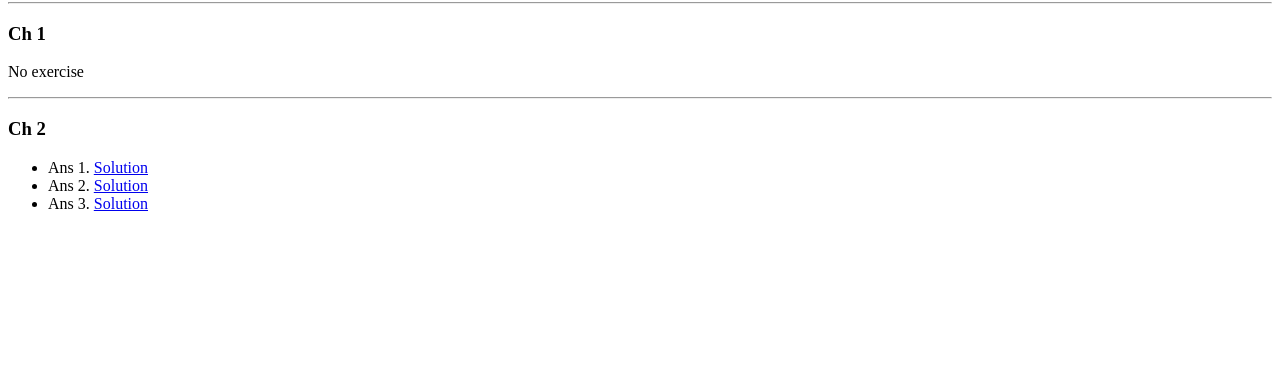
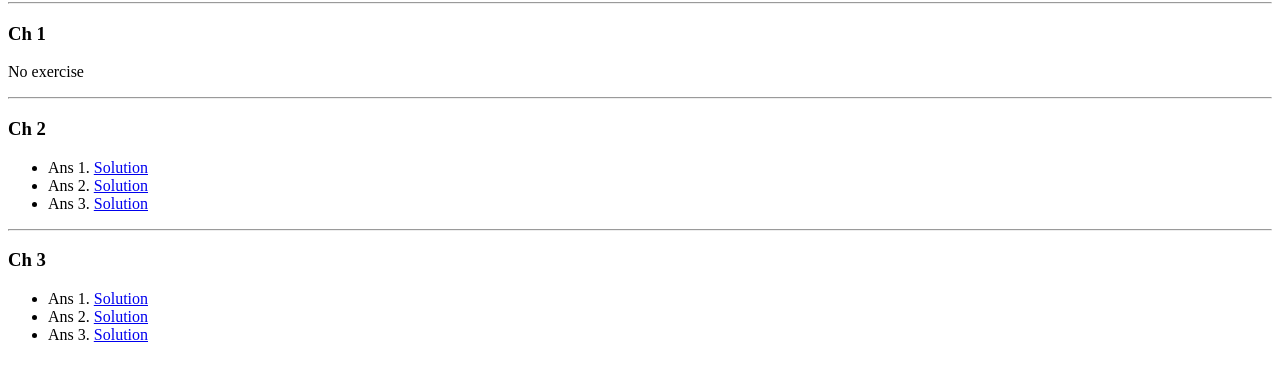
Before and after one commit to DarkShadow20/Eloquent-JavaScript, a plain HTML site: page index.html in a window 1280 px wide. Shown: the part 78-456 px from the top of the page. Drawn offline with Linux system fonts and the light colour scheme.

Commit message:
Added Chapter

```diff
--- a/index.html
+++ b/index.html
@@ -17,5 +17,12 @@
             <li>Ans 2. <a href="https://github.com/DarkShadow20/Solutions/blob/main/ch-2/ex2/main.js">Solution</a></li>
             <li>Ans 3. <a href="https://github.com/DarkShadow20/Solutions/blob/main/ch-2/ex3/main.js">Solution</a></li>
         </ul>
+        <hr>
+        <h3>Ch 3</h3>
+        <ul>
+            <li>Ans 1. <a href="https://github.com/DarkShadow20/Solutions/blob/main/ch-3/ex-1/test.js">Solution</a></li>
+            <li>Ans 2. <a href="https://github.com/DarkShadow20/Solutions/blob/main/ch-3/ex-2/test.js">Solution</a></li>
+            <li>Ans 3. <a href="https://github.com/DarkShadow20/Solutions/blob/main/ch-3/ex-3/test.js">Solution</a></li>
+        </ul>
     </body>
 </html>
```
